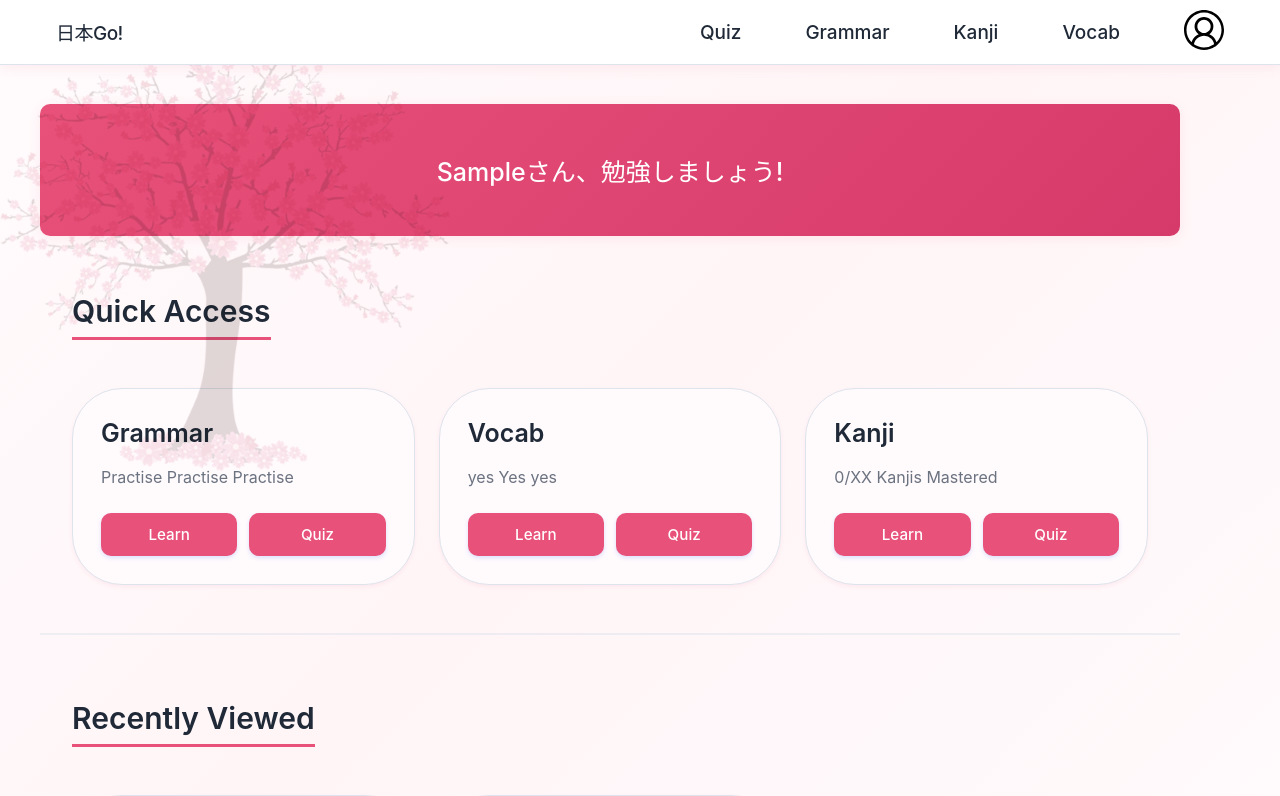
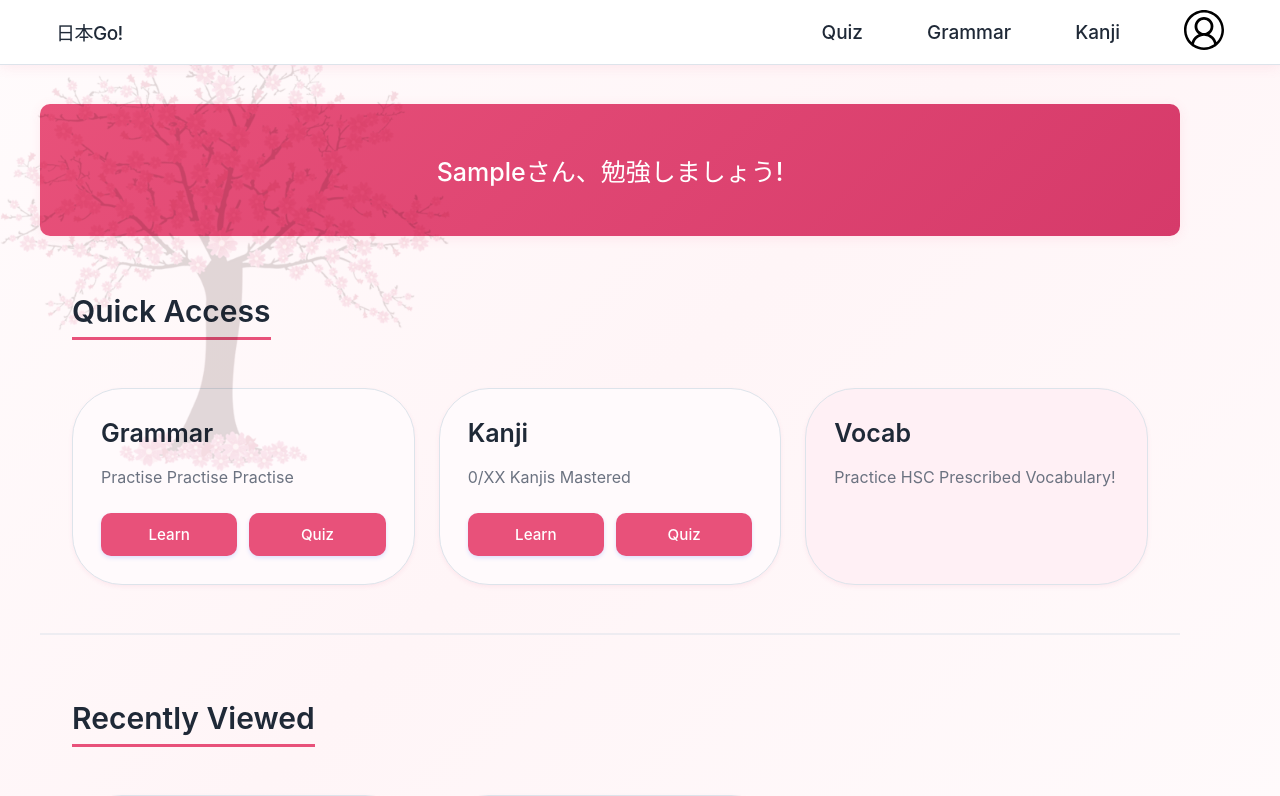
Before and after one commit to RishiS-HSCProjects/12AT2-LingualHSC, a Flask app: page /nihongo/ in a window 1280 px wide. Shown: the top 796 px of the page. Run offline with Flask 3, Linux system fonts and the light colour scheme; the visitor is signed in with stand-in values (Sample User, id 1); data comes from the database, SQL or seed files in the repository.

Commit message:
Remove vocab

```diff
--- a/lingual/modules/nihongo/routes.py
+++ b/lingual/modules/nihongo/routes.py
@@ -47,21 +47,6 @@ def home():
             on_click=url_for('nihongo.grammar')
         ),
         ItemBox(
-            title="Vocab",
-            body="yes Yes yes",
-            buttons=[
-                ItemBox.BoxButton(
-                text="Learn",
-                link="#"
-                ),
-                ItemBox.BoxButton(
-                    text="Quiz",
-                    link="#"
-                )
-            ],
-            on_click="#"
-        ),
-        ItemBox(
             title="Kanji",
             body="0/XX Kanjis Mastered",
             buttons=[
@@ -76,6 +61,12 @@ def home():
             ],
             on_click=url_for('nihongo.kanji')
         ),
+        ItemBox(
+            title="Vocab",
+            body="Practice HSC Prescribed Vocabulary!",
+            disabled_reason="Vocab section coming soon!",
+            disabled_flash_category="info"
+        )
     )
 
     config.register_section(quick_access)
--- a/lingual/modules/nihongo/templates/nihongo-template.html
+++ b/lingual/modules/nihongo/templates/nihongo-template.html
@@ -26,7 +26,6 @@
 <a href="{{ url_for('nihongo.home') }}">Quiz</a>
 <a href="{{ url_for('nihongo.grammar') }}">Grammar</a>
 <a href="{{ url_for('nihongo.kanji') }}">Kanji</a>
-<a href="{{ url_for('nihongo.home') }}">Vocab</a>
 {% endblock %}
 
 {% block body %}
--- a/lingual/static/styles/module-home.css
+++ b/lingual/static/styles/module-home.css
@@ -62,6 +62,11 @@
     transition: transform var(--transition-base), box-shadow var(--transition-base);
 }
 
+.home-item.disabled {
+    background-color: var(--bg-surface-muted);
+    cursor: default;
+}
+
 /* || Paragraph Item */
 .home-item-paragraph {
     padding: var(--padding-section);
@@ -98,7 +103,7 @@
 }
 
 /* || Box Title */
-.box-title {
+.home-item-box .box-title {
     font-size: var(--font-size-header-3);
     font-weight: 600;
     margin: 0 0 var(--gap-xsmall) 0;
@@ -107,7 +112,7 @@
 }
 
 /* || Box Body */
-.box-body {
+.home-item-box .box-body {
     flex: 1;
     font-size: var(--font-size-body);
     line-height: var(--line-height-body);
@@ -116,14 +121,14 @@
 }
 
 /* || Box Buttons Container */
-.box-buttons {
+.home-item-box .box-buttons {
     display: flex;
     gap: 0.75rem;
     margin-top: auto;
 }
 
 /* || Individual Box Button */
-.box-button {
+.home-item-box .box-button {
     flex: 1;
     padding: 0.75rem 1.25rem;
     background: var(--color-accent);
@@ -137,22 +142,27 @@
     box-shadow: 0 2px 4px rgba(91, 124, 255, 0.2);
 }
 
-.box-button:hover {
+.home-item-box.disabled .box-button {
+    background: gray;
+    cursor: default;
+}
+
+.home-item-box .home-item.disabled:not .box-button:hover {
     background: var(--color-accent-strong);
     transform: translateY(-2px);
     box-shadow: 0 4px 8px rgba(91, 124, 255, 0.3);
 }
 
-.box-button:active {
+.home-item-box .box-button:active {
     transform: translateY(0);
 }
 
 /* Secondary button style (if needed) */
-.box-button.secondary {
+.home-item-box .box-button.secondary {
     background: var(--color-secondary);
 }
 
-.box-button.secondary:hover {
+.home-item-box .box-button.secondary:hover {
     background: var(--color-contrast);
 }
 
@@ -188,7 +198,7 @@
         font-size: var(--font-size-header-3);
     }
 
-    .box-buttons {
+    .home-item-box .box-buttons {
         flex-direction: row;
     }
 }
@@ -217,15 +227,15 @@
         padding: var(--padding-section);
     }
 
-    .box-title {
+    .home-item-box .box-title {
         font-size: var(--font-size-header-4);
     }
 
-    .box-buttons {
+    .home-item-box .box-buttons {
         flex-direction: column;
     }
 
-    .box-button {
+    .home-item-box .box-button {
         width: 100%;
     }
 }
--- a/lingual/templates/home-container-macro.html
+++ b/lingual/templates/home-container-macro.html
@@ -1,6 +1,7 @@
 <!-- Dependencies -->
 <!--
     - module-home.css
+    - module-home.js
 -->
 
 {% macro home(config) %}
@@ -66,7 +67,14 @@
 
 {# Box Renderer #}
 {% macro home_item_box(item) %}
-    <div class="home-item home-item-box {{ item.classes }}" {% if item.on_click %} onclick="redirectTo('{{ item.on_click }}')" {% endif %}>
+    <div
+        class="home-item home-item-box {{ item.classes }}"
+        {% if item.disabled %}
+            onclick="sendFlashMessage('{{ item.disabled[0] }}', '{{ item.disabled[1] }}'); "
+        {% elif item.on_click %}
+            onclick="redirectTo('{{ item.on_click }}')"
+        {% endif %}
+    >
 
     {% if item.title %}
         <h3 class="box-title">{{ item.title | sanitise | safe }}</h3>
--- a/lingual/utils/home_config.py
+++ b/lingual/utils/home_config.py
@@ -11,7 +11,6 @@ class HomeConfig:
 
     def add_separator(self):
         self.build.append(None) # type: ignore -> None elements become separators.
-
 
 class HomeSection:
     def __init__(
@@ -37,12 +36,19 @@ class HomeBanner (HomeSection):
 class HomeItem :
     def __init__(self) -> None:
         self.classes: str = "" # Custom CSS classes to add to the item container.
+        self.disabled = False # Not disabled (no reason given)
 
     def add_classes(self, *classes: str) -> "HomeItem":
         self.classes += " " + " ".join(classes)
         return self
 
+    def set_disabled(self, reason: None|str = None, flash_category: str = "info"):
+        """ Disables item interactions """
+        self.add_classes('disabled')
+        if reason: self.disabled = (reason, flash_category) # Set disabled reason
+
 class ItemParagraph (HomeItem):
+    """ Paragraph element. (Can not be disabled) """
     content = ""
 
     def __init__(
@@ -58,15 +64,24 @@ class ItemBox(HomeItem):
         title: str,
         body: str,
         buttons: None | list["ItemBox.BoxButton"] = None,
-        on_click: str = None # type: ignore -> URL to open when box is clicked.
+        on_click: str = None, # type: ignore -> URL to open when box is clicked.
+        disabled_reason: str|None = None,
+        disabled_flash_category: str|None = None
     ) -> None:
         super().__init__()
         self.title = title
         self.body = body
         self.buttons: list["ItemBox.BoxButton"] = list(buttons) if buttons else []
-        self.on_click = on_click
+        if disabled_reason:
+            if disabled_flash_category:
+                self.set_disabled(disabled_reason, disabled_flash_category)
+            else:
+                self.set_disabled(disabled_reason)
+            self.on_click = None
+        else:
+            self.on_click = on_click
 
-        if on_click: self.add_classes("clickable")
+        if not disabled_reason and on_click: self.add_classes("clickable")
 
     class BoxButton:
         def __init__(self, text: str, link: str) -> None:
```
Also changed, not shown: lingual/modules/nihongo/templates/vocab.html (deleted, +0 -15 lines), lingual/static/js/module-home.js (added, +7 -0 lines).
